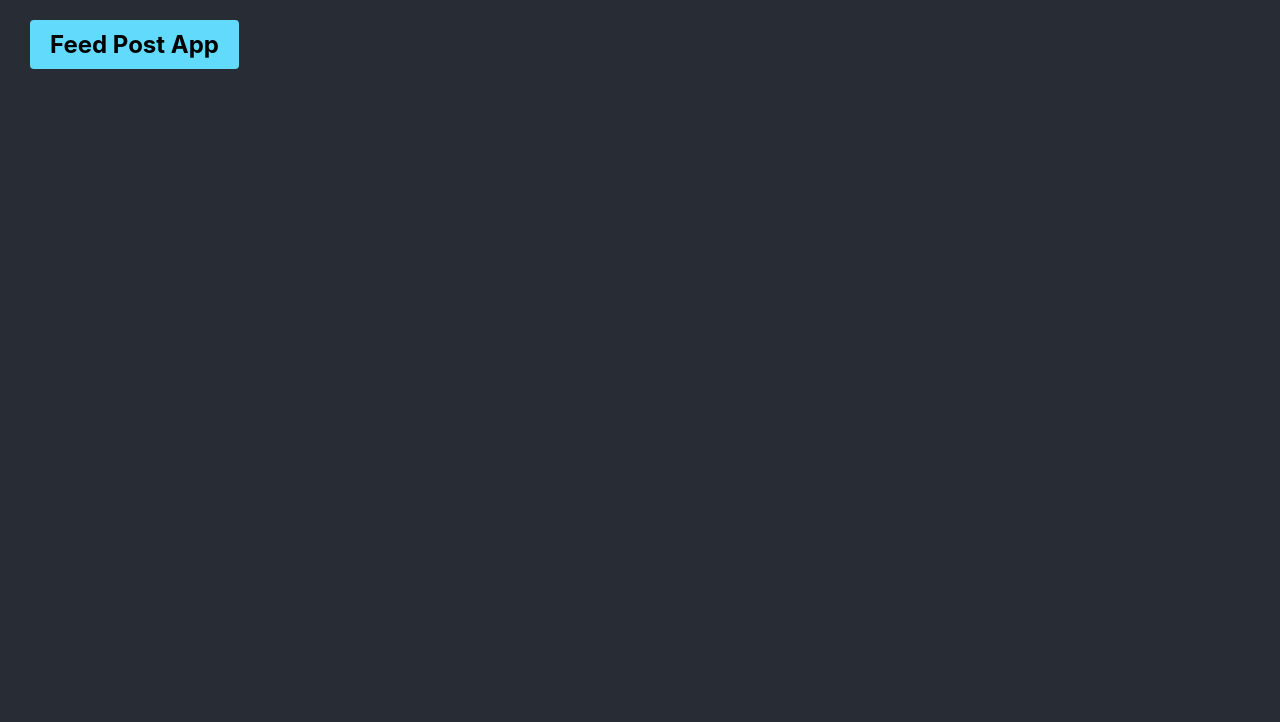
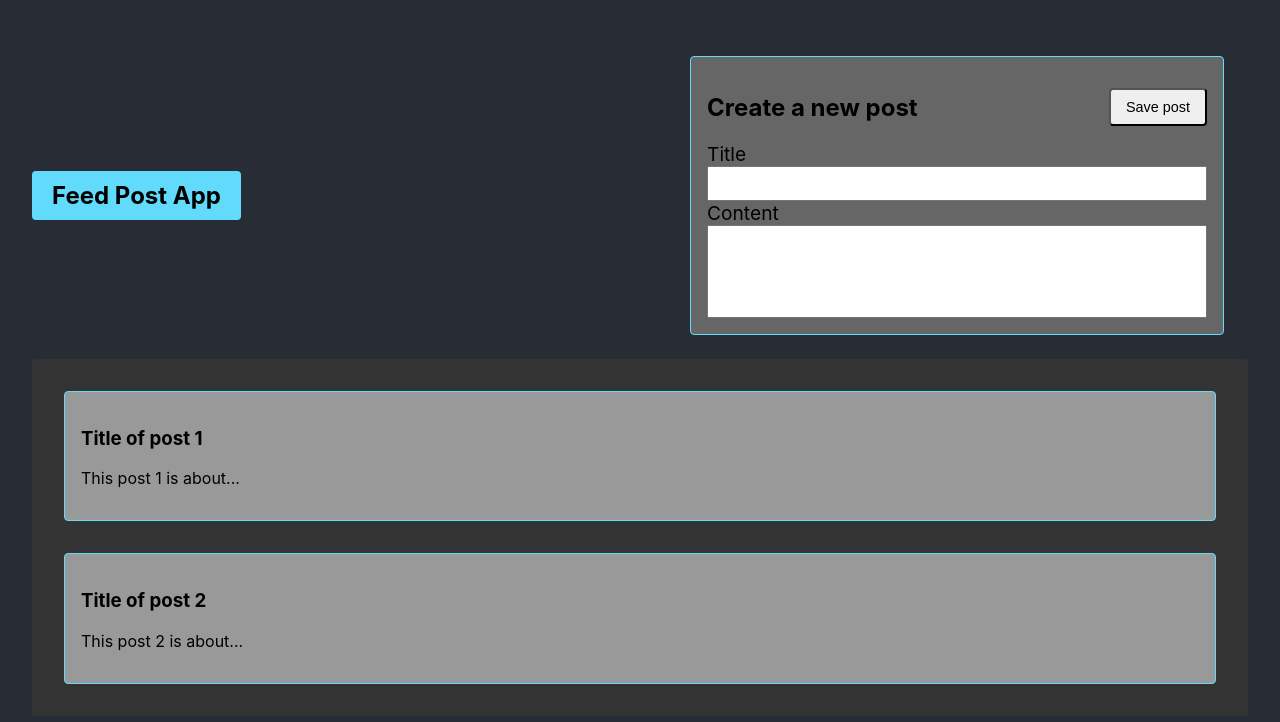
Before and after one commit to Anselmo1122/FeedPost-React-Redux, a React (Create React App) app: page / in a window 1280 px wide. Shown: the top 722 px of the page. Built offline with nearby package versions, Linux system fonts and the light colour scheme.

Commit message:
Añado funcionalidad para crear publicación

```diff
--- a/src/App.css
+++ b/src/App.css
@@ -1,6 +1,10 @@
+.App-header {
+  display: flex;
+  align-items: center;
+  justify-content: space-between;
+}
 
 .App-title {
-  margin-left: 30px;
   padding: 10px 20px;
   border-radius: 4px;
   display: inline-block;
--- a/src/App.js
+++ b/src/App.js
@@ -1,12 +1,24 @@
+import {BrowserRouter as Router, Route, Routes } from 'react-router-dom';
 import './App.css';
-import PostList from './features/posts/PostList';
+import PostAddForm from './features/posts/PostAddForm';
+import PostList from './features/posts/PostsList';
 
 function App() {
   return (
-    <div className="App">
-      <h2 className="App-title">Feed Post App</h2>
-      <PostList />
-    </div>
+    <Router>
+      <Routes>
+        <Route path='/' element={
+          <div className="App">
+            <header className='App-header'>
+              <h2 className="App-title">Feed Post App</h2>
+              <PostAddForm />
+            </header>
+            <PostList />
+          </div>}
+        />
+      </Routes>
+    </Router>
+
   );
 }
 
--- /dev/null
+++ b/src/features/posts/PostAddForm.jsx
@@ -0,0 +1,60 @@
+import { nanoid } from "@reduxjs/toolkit";
+import { useState } from "react";
+import { useDispatch } from "react-redux";
+import "../../styles/postAddForm.css";
+import { addPost } from "./postsSlice";
+
+const PostAddForm = () => {
+
+  const [title, setTitle] = useState('');
+  const [content, setContent] = useState('');
+
+  const onTitleChange = (e) => setTitle(e.target.value);
+  const onContentChange = (e) => setContent(e.target.value);
+
+  const dispatch = useDispatch()
+
+  const onSavePost = () => {
+    if (title && content){
+      dispatch(addPost({
+        id: nanoid(),
+        title,
+        content
+      }))
+      setTitle('')
+      setContent('')
+    }
+  }
+  return (
+    <form className="App-form">
+      <div className="App-form__header">
+        <h2>Create a new post</h2>
+        <button type="button" onClick={ onSavePost }>
+          Save post
+        </button>
+      </div>
+      <div className="App-form__input">
+        <label htmlFor="title">Title</label>
+        <input
+          type="text"
+          aria-label="Title for post"
+          name="title"
+          id="title"
+          onChange={ onTitleChange }
+        />
+      </div>
+      <div className="App-form__input">
+        <label htmlFor="content">Content</label>
+        <textarea
+          aria-label="Content for post"
+          name="content"
+          id="content"
+          onChange={ onContentChange }
+          rows="5"
+        />
+      </div>
+    </form>
+  )
+};
+
+export default PostAddForm;
--- a/src/features/posts/PostList.jsx
+++ /dev/null
@@ -1,15 +0,0 @@
-import { useSelector } from "react-redux";
-
-const PostList = () => {
-
-  const select = useSelector((state)=> state)
-  console.log(select)
-
-  return (
-    <section>
-
-    </section>
-  )
-};
-
-export default PostList;
--- /dev/null
+++ b/src/features/posts/PostsList.jsx
@@ -0,0 +1,24 @@
+import { useSelector } from "react-redux";
+import "../../styles/postsList.css";
+
+const PostsList = () => {
+
+  const posts = useSelector((state)=> state.posts)
+
+  const elementsPost = posts.map((post)=>{
+    return(
+      <article className="App-post__post" key={post.id}>
+        <h3>{post.title}</h3>
+        <p>{post.content}</p>
+      </article>
+    )
+  })
+
+  return (
+    <section className="App-posts">
+      { elementsPost }
+    </section>
+  )
+};
+
+export default PostsList;
--- a/src/features/posts/postsSlice.js
+++ b/src/features/posts/postsSlice.js
@@ -16,6 +16,13 @@ const initialState = [
 const postsSlice = createSlice({
   name: "posts",
   initialState: initialState,
+  reducers: {
+    addPost(state, action) {
+      state.push(action.payload)
+    }
+  }
 });
 
+export const { addPost } = postsSlice.actions;
+
 export default postsSlice.reducer;
--- a/src/index.css
+++ b/src/index.css
@@ -1,6 +1,6 @@
 body {
   margin: 0;
-  padding: 0;
+  padding: 2rem;
   box-sizing: border-box;
   background: #282c34;
   font-family: -apple-system, BlinkMacSystemFont, 'Segoe UI', 'Roboto', 'Oxygen',
--- /dev/null
+++ b/src/styles/postAddForm.css
@@ -0,0 +1,40 @@
+.App-form {
+    min-width: 500px;
+    background: #666;
+    border-radius: 4px;
+    margin: 1.5rem;
+    padding: 1rem;
+    border: 1px solid  #61dafb;
+}
+
+.App-form__header {
+    display: flex;
+    flex-direction: row;
+    align-items: center;
+    justify-content: space-between;
+}
+.App-form__header button {
+    outline: none;
+    font-size: .9rem;
+    padding: 9px 15px;
+    border-radius: 4px;
+}
+.App-form__header button:hover {
+    background-color: #999;
+}
+
+.App-form__input {
+    display: flex;
+    flex-direction: column;
+    font-size: 1.2rem;
+}
+.App-form__input label {
+    font-size: 1.2rem;
+}
+.App-form__input input {
+    padding: .5rem;
+}
+.App-form__input textarea {
+    padding: .5rem;
+    resize: none;
+}
--- /dev/null
+++ b/src/styles/postsList.css
@@ -0,0 +1,15 @@
+.App-posts {
+    padding: 1rem;
+    background: #333;
+    border-radius: 4px;
+    display: flex;
+    flex-direction: column;
+}
+
+.App-post__post {
+    margin: 1rem;
+    padding: 1rem;
+    border-radius: 4px;
+    border: 1px solid #61dafb;
+    background: #999;
+}
```
